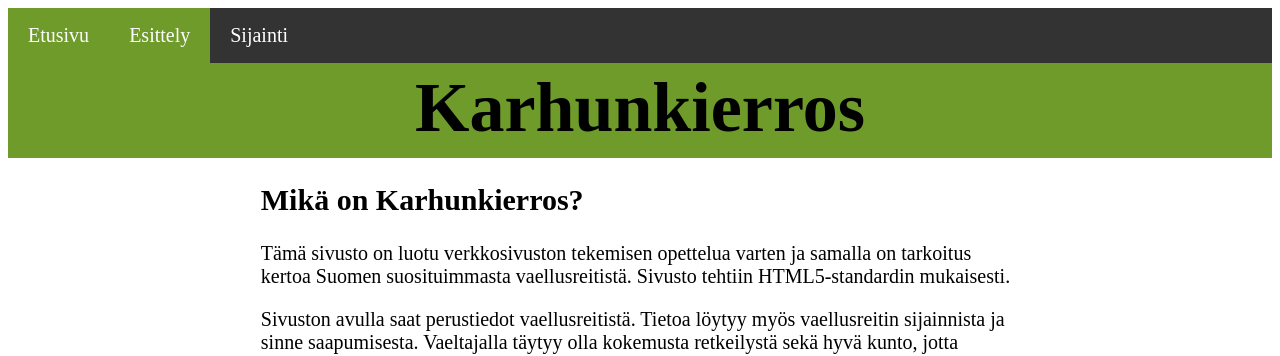
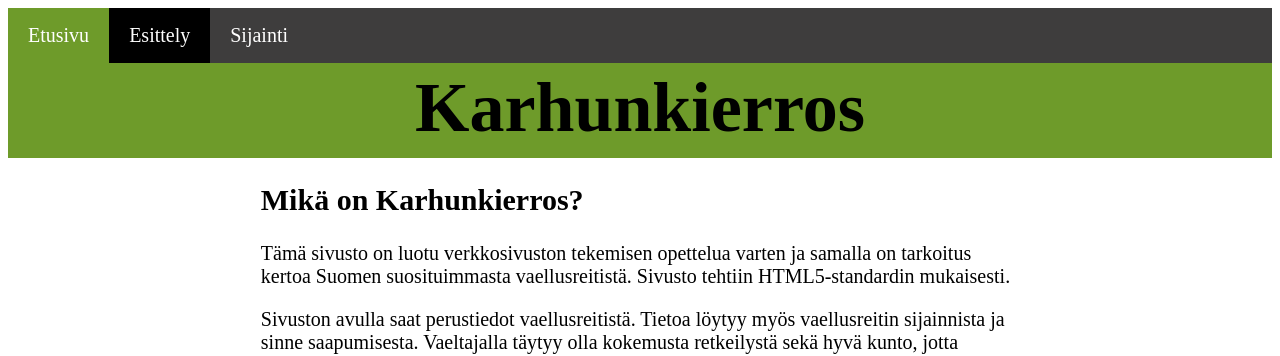
Before and after one commit to bnnz/harjoitussivusto, a plain HTML site: page index.html in a window 1280 px wide. In both pictures the pointer is over the link "Esittely". Shown: the top 356 px of the page. Drawn offline with Linux system fonts and the light colour scheme.

Commit message:
Add files via upload

```diff
--- a/style.css
+++ b/style.css
@@ -11,7 +11,7 @@ ul {
     margin: 0;
     padding: 0;
     overflow: hidden;
-    background-color: #333;
+    background-color: #3e3d3d;
 }
 
 li {
@@ -27,7 +27,7 @@ li a {
 }
 
 li a:hover:not(.active) {
-    background-color: #6e9b2a;
+    background-color: #000000;
 }
 
 .active {
```
